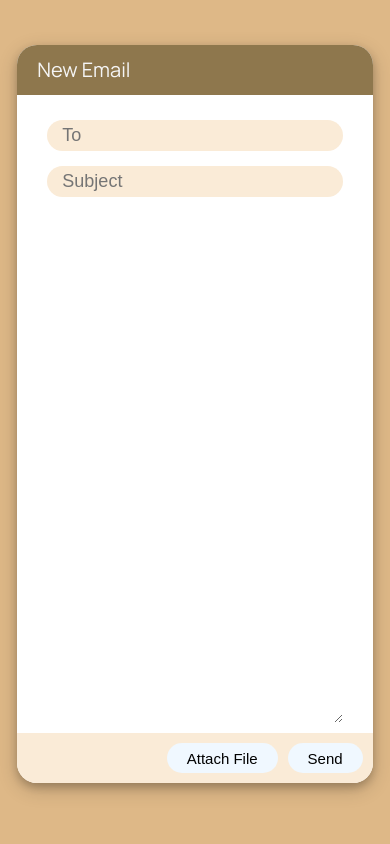
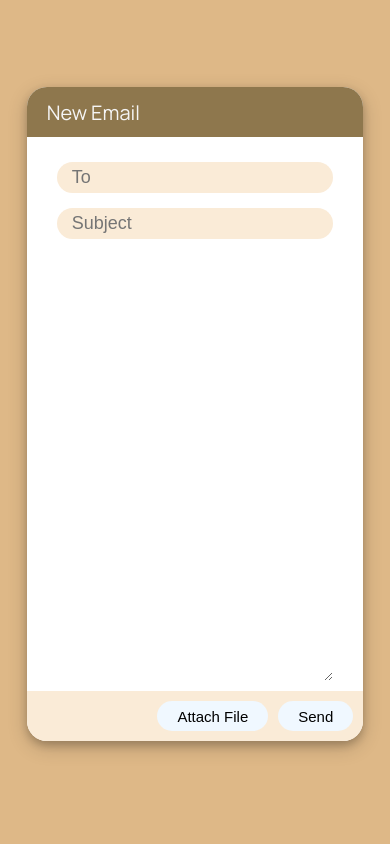
Before and after one commit to asiradnan/Send-Wishes, a Django app: page / in a window 390 px wide. Run offline with Django 5.2, Linux system fonts and the light colour scheme.

Commit message:
Added styles for phone

```diff
--- a/static/home.css
+++ b/static/home.css
@@ -8,7 +8,8 @@ body{
     font-family: 'Manrope',sans-serif;
 }
 article{
-    width: 350px;
+    min-width: 300px;
+    max-width: 400px;
     background-color: antiquewhite;
     border: 0.5px solid rgb(174, 145, 107);
     padding: 5px;
@@ -90,14 +91,9 @@ button{
 }
 @media (max-width: 1200px) {
     body{
-        grid-template-columns: 95%
+        grid-template-columns: 90%;
     }
     textarea{
-        width: calc(100% - 60px);
-        font-size: 20px;
-        border-radius: 16px;
-        border: none;
-        min-height: 60vh;
-        margin: 5px 30px 10px 30px;
+        min-height: 50vh;
     }
 }
```
